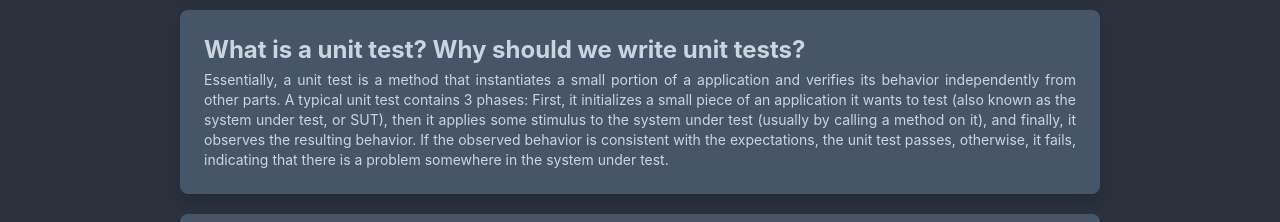
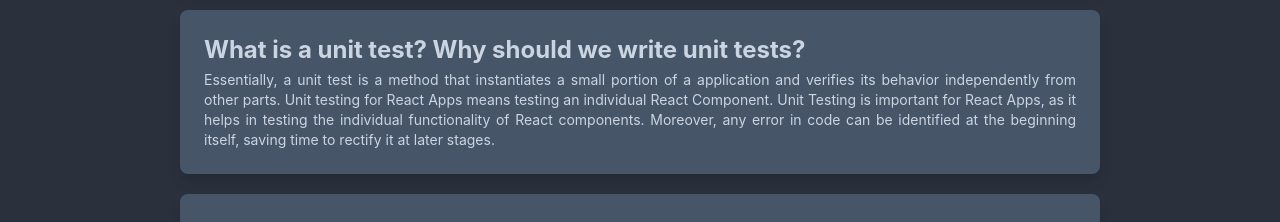
Before and after one commit to SaifurRahmanBijoy/buy-sell-client, a React (Create React App) app: page /blogs in a window 1280 px wide. Shown: the part 462-684 px from the top of the page. Built offline with nearby package versions, Linux system fonts and the light colour scheme; no server answers.

Commit message:
done many adjustments and the vrifying seller function

```diff
--- a/src/Pages/Blogs/Blogs.js
+++ b/src/Pages/Blogs/Blogs.js
@@ -40,14 +40,11 @@
         <p className="text-sm text-justify">
           Essentially, a unit test is a method that instantiates a small portion
           of a application and verifies its behavior independently from other
-          parts. A typical unit test contains 3 phases: First, it initializes a
-          small piece of an application it wants to test (also known as the
-          system under test, or SUT), then it applies some stimulus to the
-          system under test (usually by calling a method on it), and finally, it
-          observes the resulting behavior. If the observed behavior is
-          consistent with the expectations, the unit test passes, otherwise, it
-          fails, indicating that there is a problem somewhere in the system
-          under test.
+          parts. Unit testing for React Apps means testing an individual React
+          Component. Unit Testing is important for React Apps, as it helps in
+          testing the individual functionality of React components. Moreover,
+          any error in code can be identified at the beginning itself, saving
+          time to rectify it at later stages.
         </p>
       </div>
       <div className="shadow-lg m-2 lg:m-5 p-6 bg-slate-600 rounded-lg">
--- a/src/Pages/Dashboard/AllSellers/AllSellers.js
+++ b/src/Pages/Dashboard/AllSellers/AllSellers.js
@@ -29,6 +29,25 @@
         });
     }
   };
+  const handleVerify = (_id) => {
+    const proceed = window.confirm("Are you sure?");
+    if (proceed) {
+      fetch(`http://localhost:5000/user/${_id}`, {
+        method: "POST",
+        headers: {
+          "content-type": "application/json",
+          authorization: `bearer ${localStorage.getItem("accessToken")}`,
+        },
+      })
+        .then((res) => res.json())
+        .then((data) => {
+          if (data.modifiedCount > 0) {
+            toast.success("A Seller is verified");
+            refetch();
+          }
+        });
+    }
+  };
   return (
     <div className="bg-slate-500 p-4 min-h-screen lg:p-10">
       <h2 className="text-2xl text-slate-200 mb-4 pl-2 uppercase">
@@ -42,6 +61,7 @@
               <th>Name</th>
               <th>Email</th>
               <th>Delete</th>
+              <th>verify</th>
             </tr>
           </thead>
           <tbody>
@@ -50,14 +70,25 @@
                 <th>{i + 1}</th>
                 <td>{seller.name ? seller.name : "Unknown"}</td>
                 <td>{seller.email}</td>
-
                 <td>
                   <button
                     onClick={() => handleDelete(seller._id)}
                     className="btn rounded-sm btn-sm btn-error text-yellow-50"
                   >
-                    Delete
+                    delete
                   </button>
+                </td>
+                <td>
+                  {seller.verified ? (
+                    <p className="text-accent">Verified</p>
+                  ) : (
+                    <button
+                      onClick={() => handleVerify(seller._id)}
+                      className="btn rounded-sm btn-sm btn-success text-yellow-50"
+                    >
+                      verify
+                    </button>
+                  )}
                 </td>
               </tr>
             ))}
```
